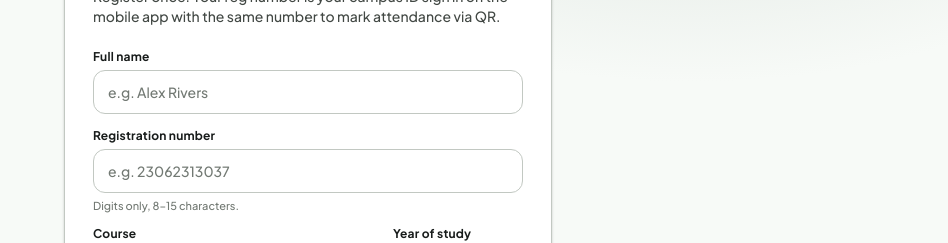
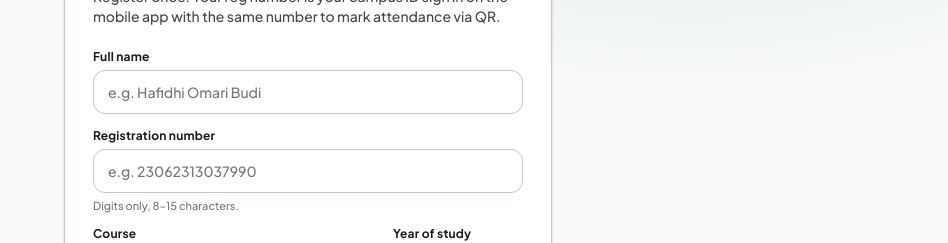
Before and after one commit to fab-ani/REGISTRATION, a Next.js app: page / in a window 1280 px wide. Shown: the part 194-437 px from the top of the page, without its empty margins (332-1280 px from the left). Built offline with nearby package versions, Linux system fonts and the light colour scheme.

Commit message:
fix: update placeholder text for name and registration number fields on RegisterPage

```diff
--- a/app/page.js
+++ b/app/page.js
@@ -106,7 +106,7 @@ export default function RegisterPage() {
               type="text"
               value={form.name}
               onChange={(e) => update('name', e.target.value)}
-              placeholder="e.g. Alex Rivers"
+              placeholder="e.g. Hafidhi Omari Budi"
               autoComplete="name"
               required
             />
@@ -118,7 +118,7 @@ export default function RegisterPage() {
               type="text"
               value={form.regNumber}
               onChange={(e) => update('regNumber', e.target.value)}
-              placeholder="e.g. 23062313037"
+              placeholder="e.g. 23062313037990"
               inputMode="numeric"
               pattern="[0-9]{8,15}"
               autoComplete="username"
```
